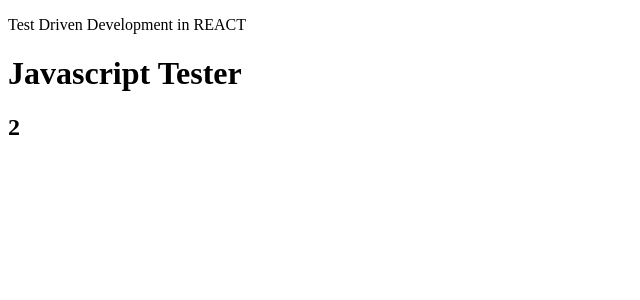
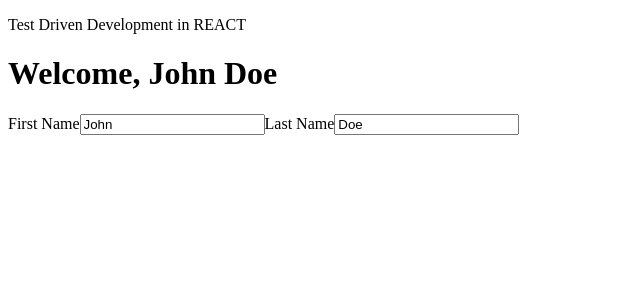
Before and after one commit to SamuelNjenga/tdd-frontend, a React (Create React App) app: page / in a window 1280 px wide. Shown: the top 300 px of the page, without its empty margins (0-640 px from the left). Built offline with nearby package versions, Linux system fonts and the light colour scheme.

Commit message:
feat: add form-six directory and add Main.test.js which contains test for form values

```diff
--- a/src/App.js
+++ b/src/App.js
@@ -1,11 +1,11 @@
 import React from "react";
-import Main from "./components/forms/form-five/Main";
+import Main from "./components/forms/form-six/Main";
 
 const App = () => {
   return (
     <div>
       <p>Test Driven Development in REACT</p>
-      <Main count={2} />
+      <Main firstName="John" lastName="Doe" />
     </div>
   );
 };
--- /dev/null
+++ b/src/components/forms/form-six/Main.js
@@ -0,0 +1,42 @@
+import React, { useState } from "react";
+
+const Main = (props) => {
+  const [values, setValues] = useState({
+    firstName: props.firstName,
+    lastName: props.lastName,
+  });
+
+  const handleChange = (event) => {
+    setValues({ ...values, [event.target.name]: event.target.value });
+  };
+
+  return (
+    <div>
+      <h1>
+        Welcome, {values.firstName} {values.lastName}
+      </h1>
+
+      <form name="userName">
+        <label>
+          First Name
+          <input
+            value={values.firstName}
+            name="firstName"
+            onChange={handleChange}
+          />
+        </label>
+
+        <label>
+          Last Name
+          <input
+            value={values.lastName}
+            name="lastName"
+            onChange={handleChange}
+          />
+        </label>
+      </form>
+    </div>
+  );
+};
+
+export default Main;
```
Also changed, not shown: 1 other file (tests, documents, lock files or other folders).
